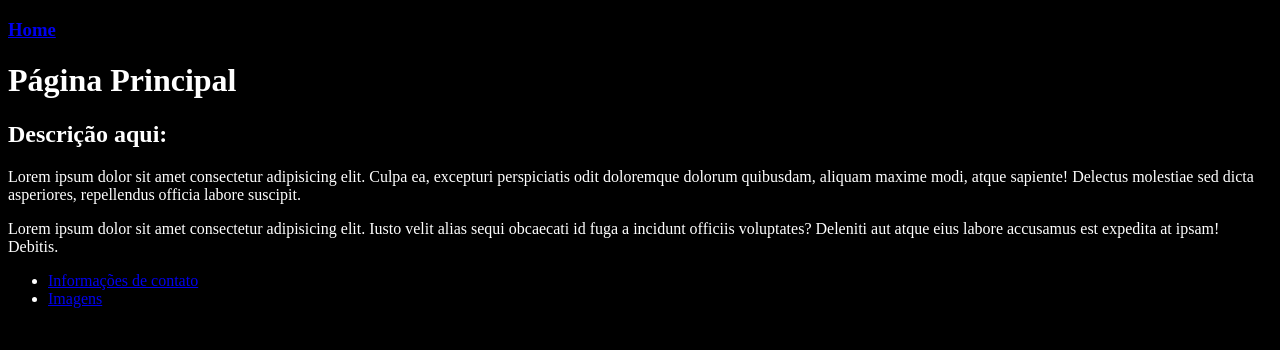
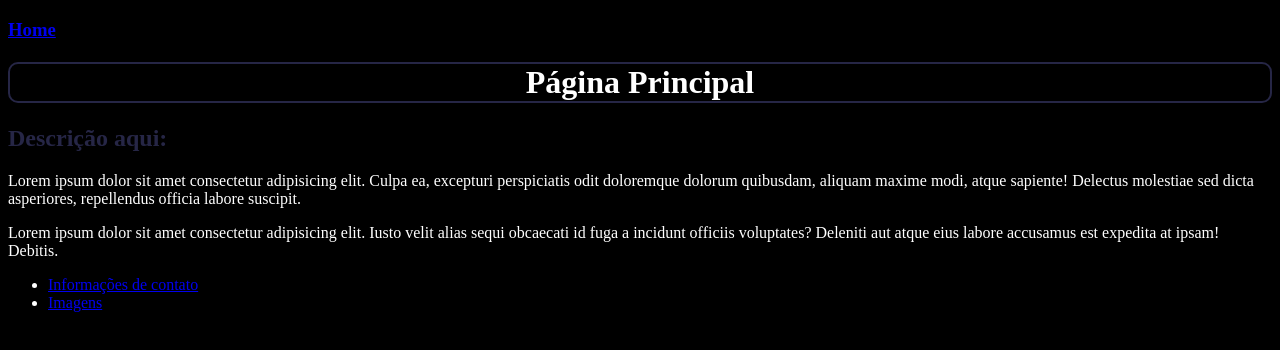
Before and after one commit to MrSampaio/exe_rocketseat, a plain HTML site: page principal/index.html in a window 1280 px wide. Drawn offline with Linux system fonts and the light colour scheme.

Commit message:
exe_rocketseat

```diff
--- a/principal/index.html
+++ b/principal/index.html
@@ -6,10 +6,13 @@
             p{
                 color: white;}
             h1{
+                text-align: center;
+                border:solid #262646 2px;
+                border-radius: 10px;
                 color: white;}
 
                 h2{
-                    color: white;}
+                    color: #262646;}
                     h3{
                         color: white;}
             body{
```
